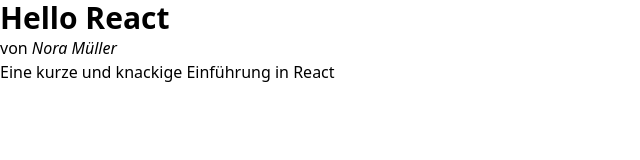
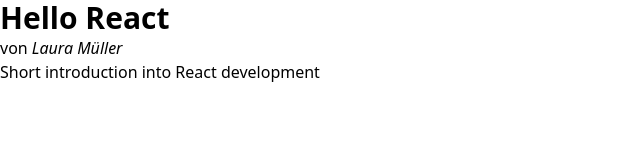
Before and after one commit to nilshartmann/po-react-intro, a React (Vite) app: page / in a window 1280 px wide. Shown: the top 160 px of the page, without its empty margins (0-640 px from the left). Built offline with nearby package versions, Linux system fonts and the light colour scheme.

Commit message:
02: Props

```diff
--- a/src/App.tsx
+++ b/src/App.tsx
@@ -1,5 +1,12 @@
 import ArticleTeaser from "./components/ArticleTeaser.tsx";
 
 export default function App() {
-  return <ArticleTeaser />;
+  // wo kommen die Daten her? => sehen wir uns später an
+  return (
+    <ArticleTeaser
+      title={"Hello React"}
+      author={"Laura Müller"}
+      intro={"Short introduction into React development"}
+    />
+  );
 }
--- a/src/components/ArticleTeaser.tsx
+++ b/src/components/ArticleTeaser.tsx
@@ -1,11 +1,20 @@
-export default function ArticleTeaser() {
+type ArticleTeaserProps = {
+  title: string;
+  author: string;
+  intro: string;
+};
+export default function ArticleTeaser({
+  title,
+  author,
+  intro,
+}: ArticleTeaserProps) {
   return (
     <article>
-      <h1>Hello React</h1>
+      <h1>{title}</h1>
       <p>
-        von <em>Nora Müller</em>
+        von <em>{author}</em>
       </p>
-      <p>Eine kurze und knackige Einführung in React</p>
+      <p>{intro}</p>
     </article>
   );
 }
```
